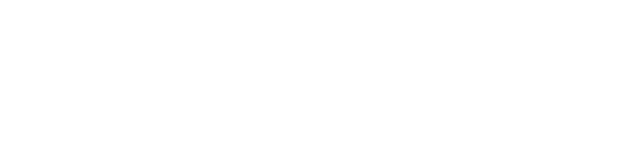
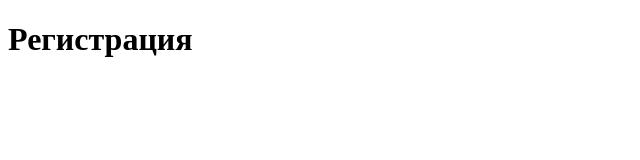
Before and after one commit to SmerchProsto/TestMission, a plain HTML site: page index.html in a window 1280 px wide. Shown: the whole page, without its empty margins (0-640 px from the left). Drawn offline with Linux system fonts and the light colour scheme.

Commit message:
Created block form with title

```diff
--- a/index.html
+++ b/index.html
@@ -6,6 +6,10 @@
 	<title>Форма</title>
 </head>
 <body>
-
+	<main>
+		<form class="main-form" action="#" method="post">
+			<h1 class="main-form-title">Регистрация</h1>
+		</form>
+	</main>
 </body>
 </html>
```
